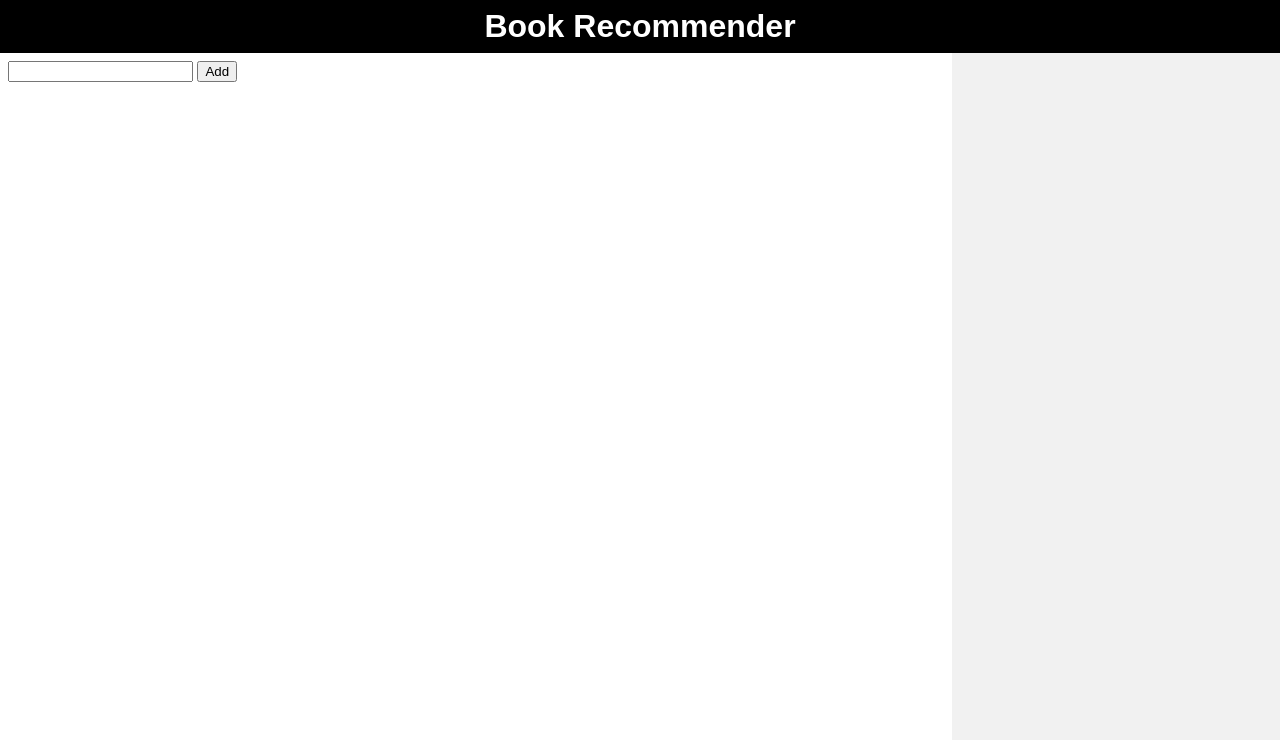
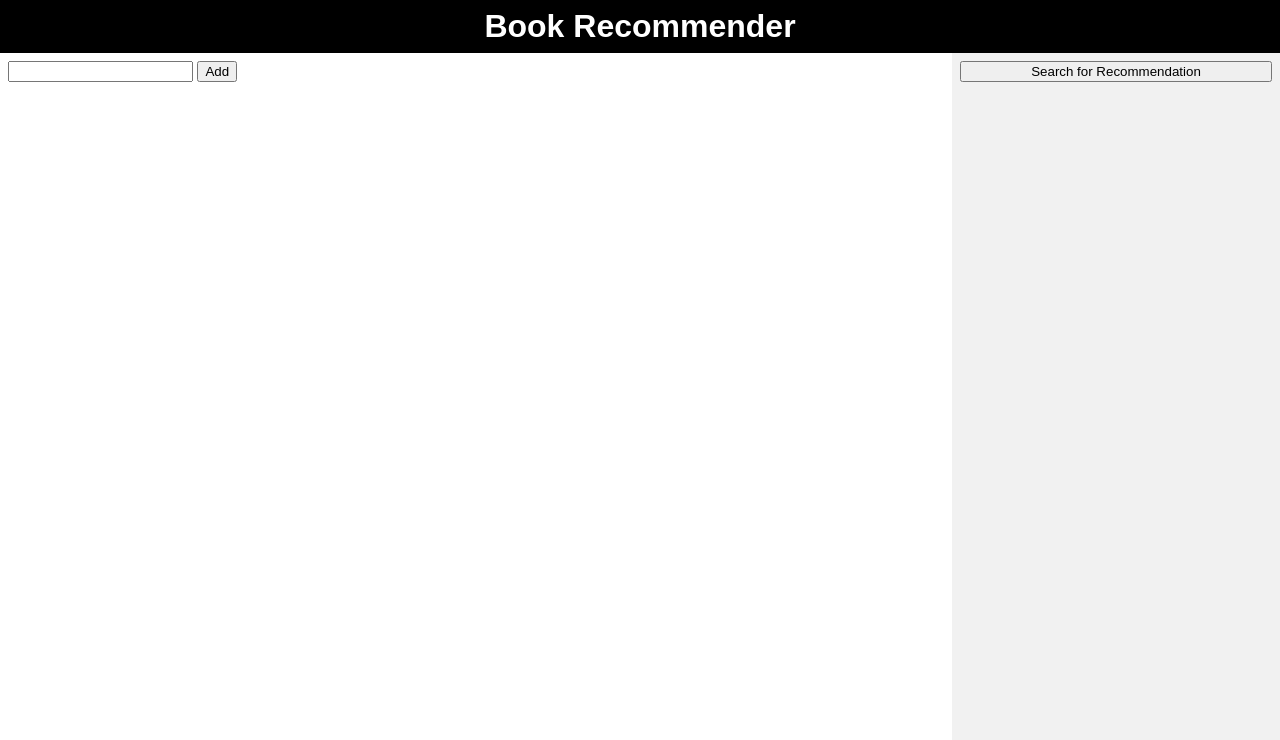
Before and after one commit to BenB1116/gphc-demo, a Flask app: page / in a window 1280 px wide. Shown: the top 740 px of the page. Run offline with Flask 2, Linux system fonts and the light colour scheme.

Commit message:
Styling Changes

```diff
--- a/app.py
+++ b/app.py
@@ -33,12 +33,17 @@ def search_for_title(query):
 
     return index
 
+current_list = []
+
 @app.route('/', methods=['POST', 'GET'])
 def index():
     if request.method == 'POST':
         searched_title = request.form['title']
         try:
-            return str(search_for_title(searched_title))
+            result = str(search_for_title(searched_title))
+            current_list.append(result)
+            print(current_list)
+            return result
         except:
             return 'There was an issue'
     else:
--- a/static/css/main.css
+++ b/static/css/main.css
@@ -29,11 +29,25 @@ body {
     padding: 0.5rem;
 }
 
+#main-content input{
+    float: center;
+    text-align: center;
+}
+
 #side-bar {
     flex: .25;
     margin: 0px;
     padding: 0.5rem;
     background-color: rgba(211, 211, 211, 0.308);
+    justify-content: space-between;
+    flex-direction: column;
+    display: flex;
+}
+
+#side-bar input{
+    justify-content: flex-end;
+    display: flex;
+    text-align: center;
 }
 
 #footer-box {
@@ -47,7 +61,3 @@ body {
     color: white;
     width: 150px;
 }
-
-#main-content input{
-    float: center;
-}
--- a/templates/index.html
+++ b/templates/index.html
@@ -12,6 +12,8 @@
             <input type="submit" value="Add"/>
         </form>
     </div>
-    <div id="side-bar"></div>
+    <div id="side-bar">
+        <input type="submit" value="Search for Recommendation"/>
+    </div>
 </div>
 {% endblock %}
```
